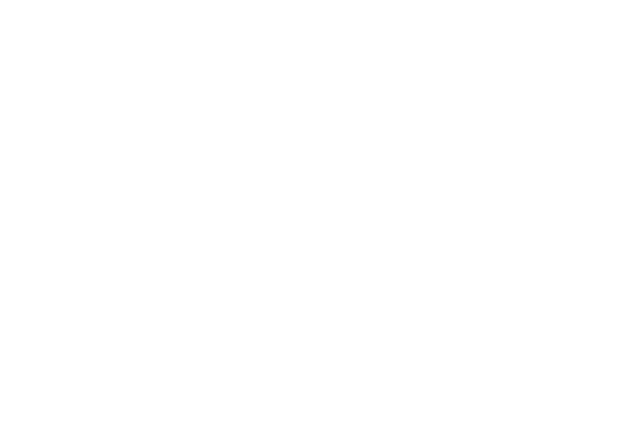
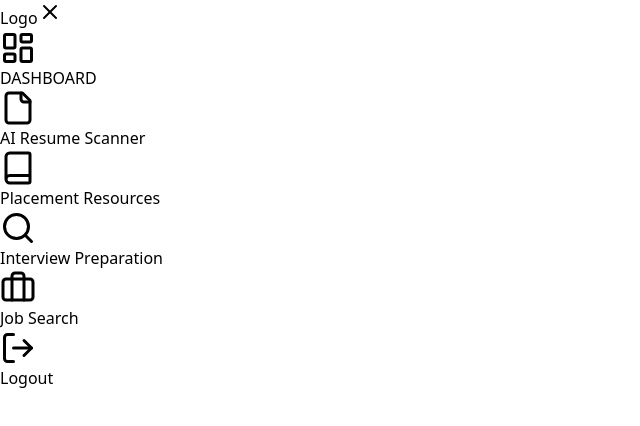
Before and after one commit to KhushiTiwarii/onestop-vercel, a React (Vite) app in the folder client/: page /dashboard in a window 1280 px wide. Before the commit this address had no page. Shown: the top 426 px of the page, without its empty margins (0-640 px from the left). Built offline with nearby package versions, Linux system fonts and the light colour scheme.

Commit message:
dashboard route correction

```diff
--- /dev/null
+++ b/client/src/assets/pages/Dashboard.jsx
@@ -0,0 +1,18 @@
+import React from 'react'
+import Sidebar from '../../components/SideBar'
+
+const Dashboard = () => {
+  return (
+    // <div>
+    //   <Sidebar/>
+    // </div>
+    <div className="h-screen">
+
+     <Sidebar />
+  </div>
+
+
+  )
+}
+
+export default Dashboard
--- a/client/src/assets/pages/Login.jsx
+++ b/client/src/assets/pages/Login.jsx
@@ -50,7 +50,7 @@
       })
 
       if (result.role === 'student') {
-        navigate('/home');
+        navigate('/dashboard');
     }
     if (result.role === 'recruitor') {
         navigate('/recruitor');
--- a/client/src/components/Landing.jsx
+++ /dev/null
@@ -1,18 +0,0 @@
-import React from 'react'
-import Sidebar from './SideBar'
-
-const Landing = () => {
-  return (
-    // <div>
-    //   <Sidebar/>
-    // </div>
-    <div className="h-full relative">
-     <div className="hidden h-full md:flex md:w-72 md:flex-col md:fixed md:inset-y-0 z-10 bg-gray-600">
-     <Sidebar />
-  </div>
-
-   </div>
-  )
-}
-
-export default Landing
--- a/client/src/components/SideBar.jsx
+++ b/client/src/components/SideBar.jsx
@@ -14,7 +14,7 @@
 import { toast } from 'react-toastify';
 
 const routes = [
-  { label: "DASHBOARD", icon: LayoutDashboard, path: "/", color: "text-white-500" },
+  { label: "DASHBOARD", icon: LayoutDashboard, path: "/dashboard", color: "text-white-500" },
   { label: "AI Resume Scanner", icon: FileIcon, path: "/ats", color: "text-green-600" },
   { label: "Placement Resources", icon: BookIcon, path: "/playlist", color: "text-red-500" },
   { label: "Interview Preparation", icon: SearchIcon, path: "/interview-prep", color: "text-yellow-300" },
--- a/client/src/routes/Routers.jsx
+++ b/client/src/routes/Routers.jsx
@@ -14,19 +14,19 @@
 import InterviewPrep from '../assets/pages/InterviewPrep'
 import PlacementResources from '../assets/pages/PlacementResources'
 import JobSearch from '../assets/pages/JobSearch'
-import Landing from '../components/Landing'
 import AddJob from '../assets/pages/AddJobForm'
 import Lobby from '../assets/pages/mockinterview/Lobby'
 import Room from '../assets/pages/mockinterview/Room'
 import LandingPage from '../assets/pages/landing/Landingpage'
 import AptitudeTest from '../assets/pages/mockinterview/AptitudeTest'
+import Dashboard from '../assets/pages/Dashboard'
 
 
 const Routers = () => {
   return (
     <Routes>
         <Route path='/' element={<LandingPage/>}/>
-        <Route path='/home' element={<Landing/>}/>
+        <Route path='/dashboard' element={<Dashboard/>}/>
         <Route path='/login' element={<Login/>}/>
         <Route path='/signup' element={<Signup/>}/>
         <Route path='/student' element={<ProtectedRoutes allowedRoles={["student"]}><DashBoard/></ProtectedRoutes>}/>
```
